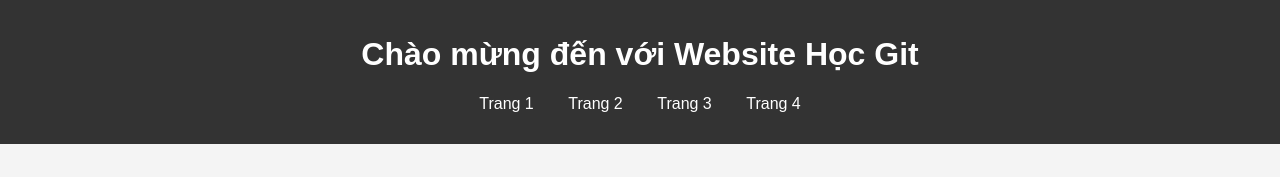
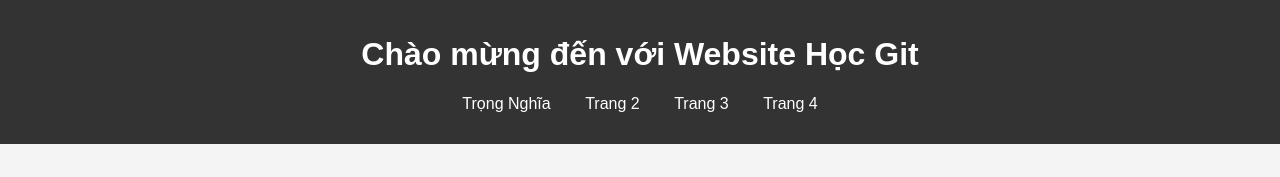
Before and after one commit to mean1910/nhom13.github.io, a plain HTML site: page index.html in a window 1280 px wide. Shown: the top 177 px of the page. Drawn offline with Linux system fonts and the light colour scheme.

Commit message:
thay doi trang chu

```diff
--- a/index.html
+++ b/index.html
@@ -11,7 +11,7 @@
         <h1>Chào mừng đến với Website Học Git</h1>
         <nav>
             <ul>
-                <li><a href="TrongNghia.html">Trang 1</a></li>
+                <li><a href="TrongNghia.html">Trọng Nghĩa</a></li>
                 <li><a href="pages/page2.html">Trang 2</a></li>
                 <li><a href="pages/page3.html">Trang 3</a></li>
                 <li><a href="pages/page4.html">Trang 4</a></li>
```
